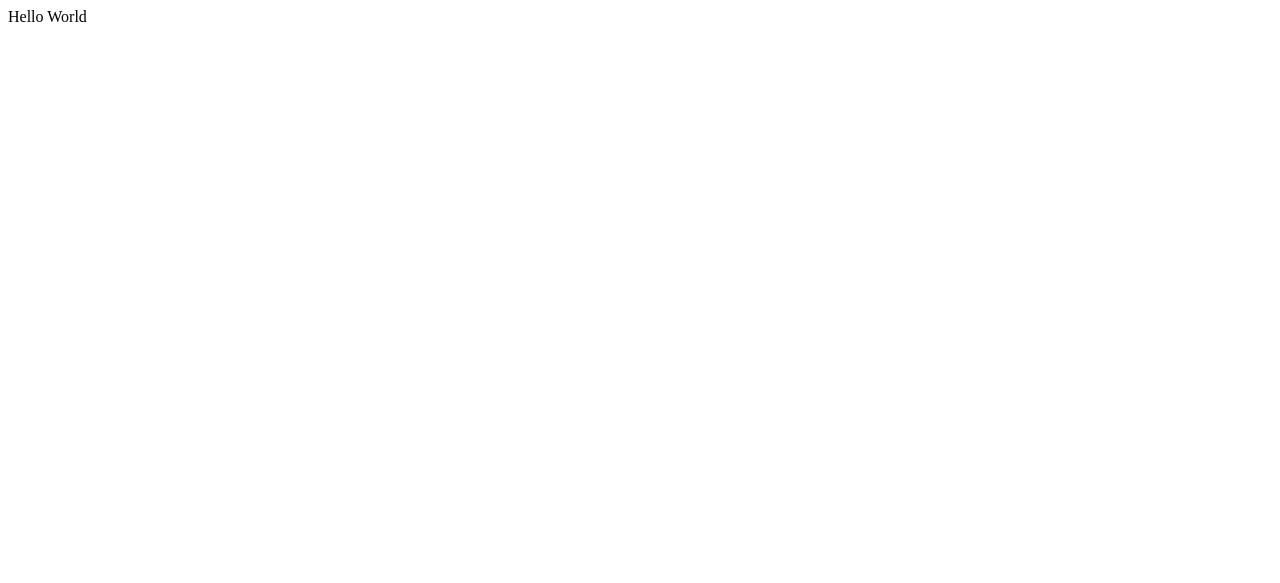
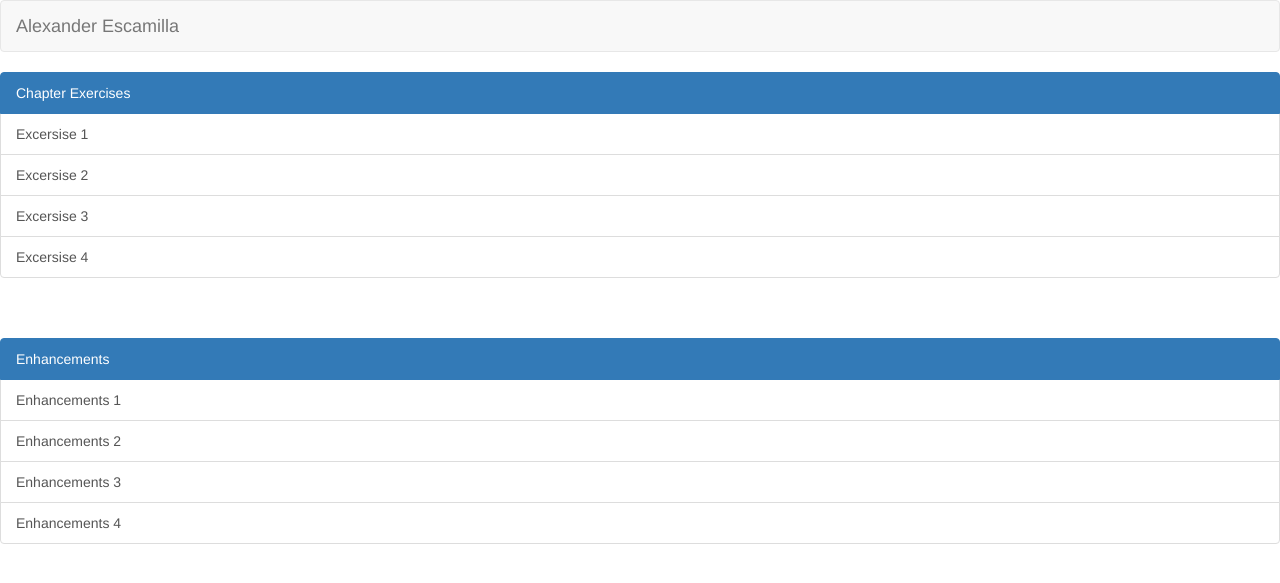
Before and after one commit to alexesca/php, a PHP site: page / in a window 1280 px wide. Before the commit the part shown is almost empty. Shown: the top 583 px of the page. Run offline with PHP 8.4, Linux system fonts and the light colour scheme.

Commit message:
added list

```diff
--- a/index.php
+++ b/index.php
@@ -1,8 +1,38 @@
 <html>
  <head>
+    <link href="https://maxcdn.bootstrapcdn.com/bootstrap/3.3.7/css/bootstrap.min.css" rel="stylesheet" integrity="sha384-BVYiiSIFeK1dGmJRAkycuHAHRg32OmUcww7on3RYdg4Va+PmSTsz/K68vbdEjh4u" crossorigin="anonymous">
   <title>PHP Test</title>
+  <nav class="navbar navbar-default">
+  <div class="container-fluid">
+    <div class="navbar-header">
+      <a class="navbar-brand" href="#">
+        Alexander   Escamilla
+      </a>
+    </div>
+  </div>
+</nav>
  </head>
  <body>
- <?php echo '<p>Hello World</p>'; ?>
+<div class="list-group">
+  <a class="list-group-item active">
+    Chapter Exercises
+  </a>
+  <a href="#" class="list-group-item">Excersise 1</a>
+  <a href="#" class="list-group-item">Excersise 2</a>
+  <a href="#" class="list-group-item">Excersise 3</a>
+  <a href="#" class="list-group-item">Excersise 4</a>
+</div>
+<br>
+<br>
+<div class="list-group">
+  <a  class="list-group-item active">
+    Enhancements
+  </a>
+  <a href="#" class="list-group-item">Enhancements 1</a>
+  <a href="#" class="list-group-item">Enhancements 2</a>
+  <a href="#" class="list-group-item">Enhancements 3</a>
+  <a href="#" class="list-group-item">Enhancements 4</a>
+</div>
+    <script src="https://maxcdn.bootstrapcdn.com/bootstrap/3.3.7/js/bootstrap.min.js" integrity="sha384-Tc5IQib027qvyjSMfHjOMaLkfuWVxZxUPnCJA7l2mCWNIpG9mGCD8wGNIcPD7Txa" crossorigin="anonymous"></script>
  </body>
 </html>
```
